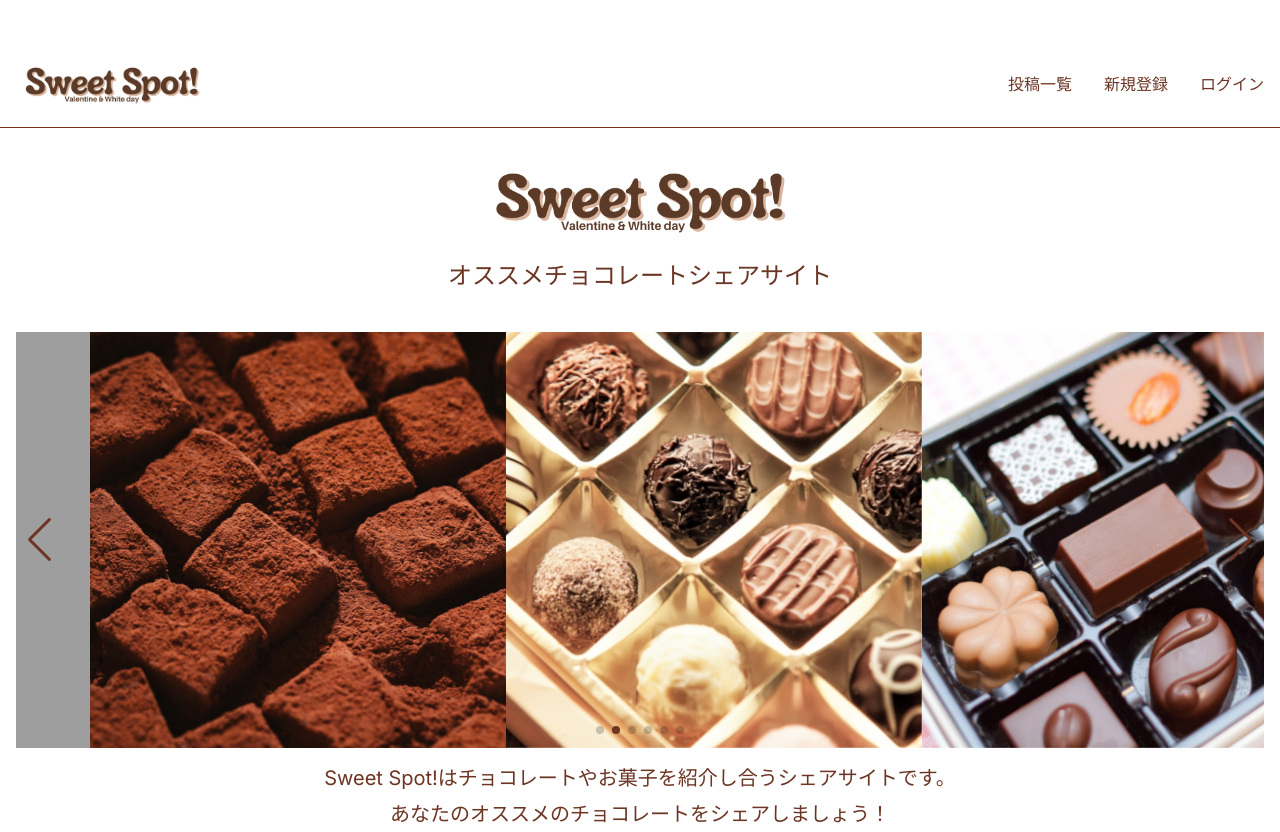
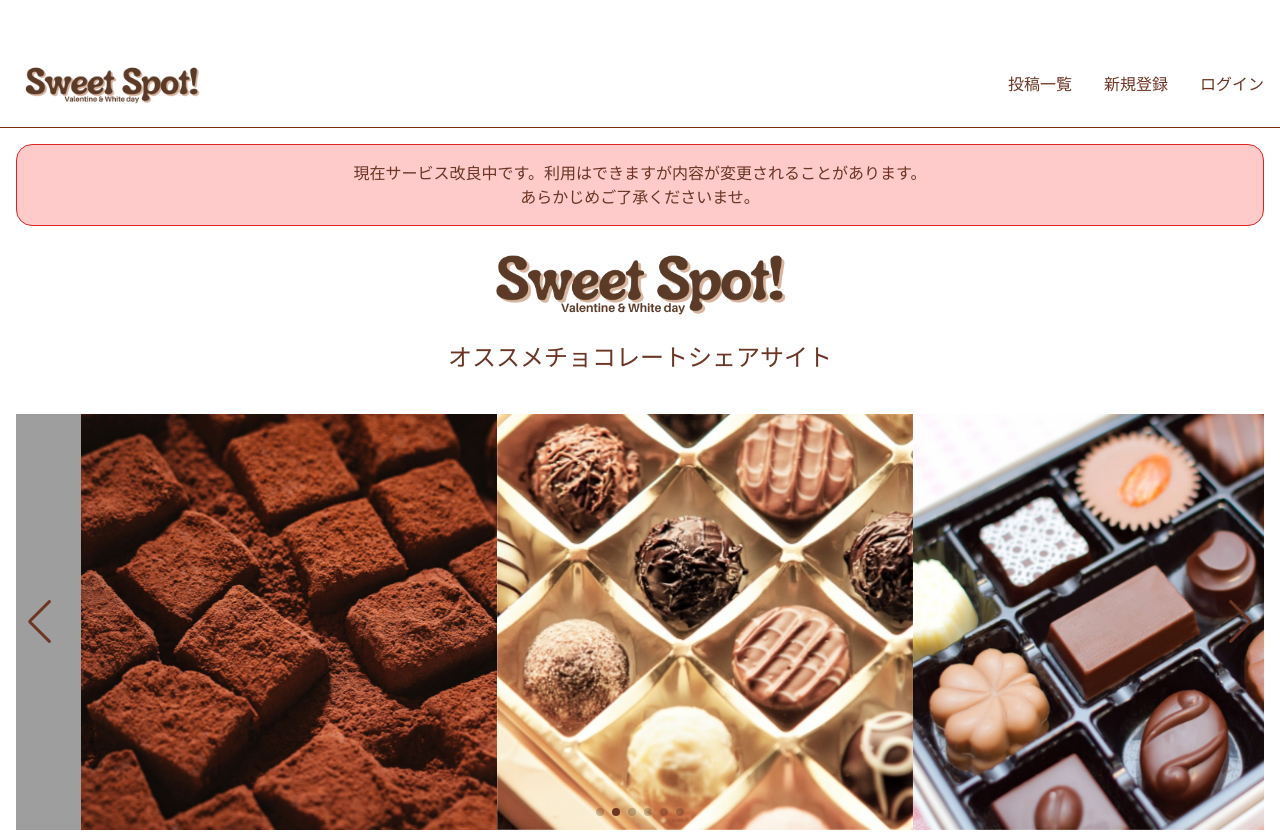
Before and after one commit to topi0247/Sweet-Spot, a Next.js app: page / in a window 1280 px wide. Shown: the top 832 px of the page. Built offline with nearby package versions, Linux system fonts and the light colour scheme; no server answers; grey boxes are pictures that could not be loaded.

Commit message:
文言追加

```diff
--- a/src/app/layout.tsx
+++ b/src/app/layout.tsx
@@ -33,7 +33,14 @@ export default function RootLayout({
         <div className="flex flex-col min-h-screen">
           <Headers />
           <Suspense fallback={<Loading />}>
-            <main className="flex-grow container mx-auto p-4">{children}</main>
+            <main className="flex-grow container mx-auto p-4">
+              <p className="text-center p-2 py-4 bg-red-200 rounded-2xl border-red-600 border-solid border">
+                現在サービス改良中です。利用はできますが内容が変更されることがあります。
+                <br />
+                あらかじめご了承くださいませ。
+              </p>
+              {children}
+            </main>
           </Suspense>
           <Footers />
         </div>
```
